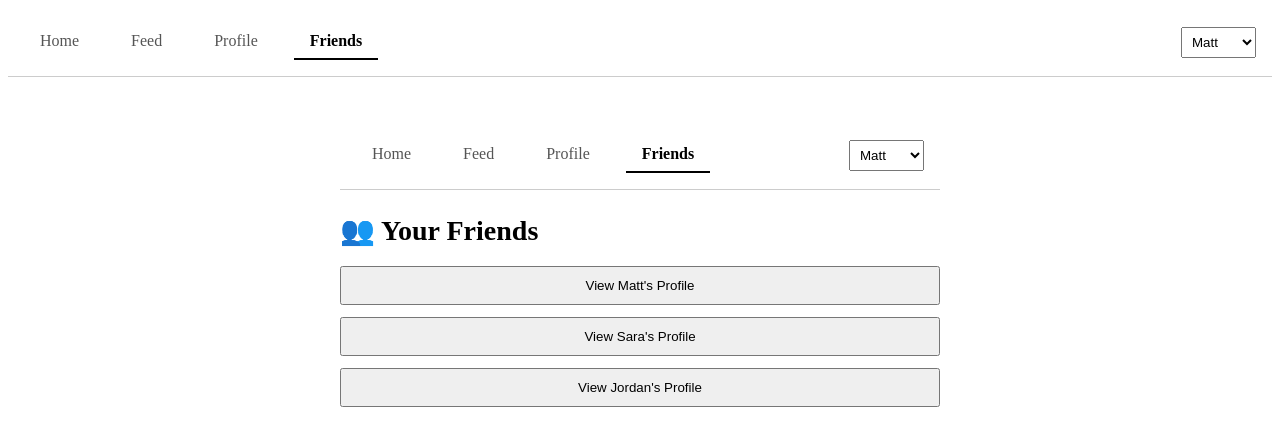
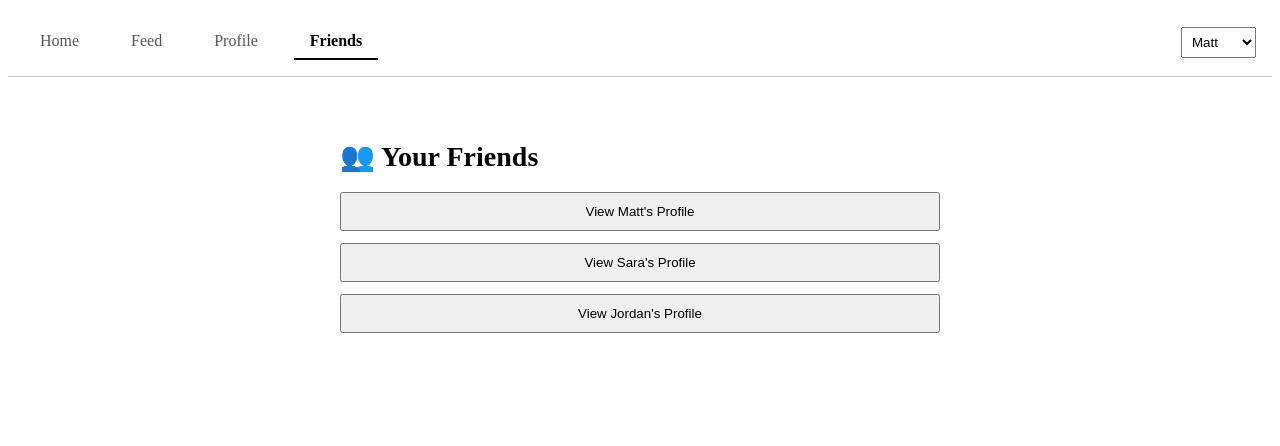
Before and after one commit to giddens7196/travlr-ui, a React (Vite) app: page /friends in a window 1280 px wide. Shown: the top 446 px of the page. Built offline with nearby package versions, Linux system fonts and the light colour scheme.

Commit message:
Update friends.tsx

```diff
--- a/src/pages/friends.tsx
+++ b/src/pages/friends.tsx
@@ -1,16 +1,13 @@
 // file: src/pages/friends.tsx
 import { useNavigate } from "react-router-dom";
-import NavBar from "../components/NavBar";
 
 const FRIENDS = ["Matt", "Sara", "Jordan"];
 
 export default function FriendsPage() {
-  console.log("✅ FriendsPage loaded");
   const navigate = useNavigate();
 
   return (
     <div style={{ padding: 20, maxWidth: 600, margin: "auto" }}>
-      <NavBar />
       <h1 style={{ fontSize: 28 }}>👥 Your Friends</h1>
       <ul style={{ listStyle: "none", padding: 0 }}>
         {FRIENDS.map((name) => (
```
